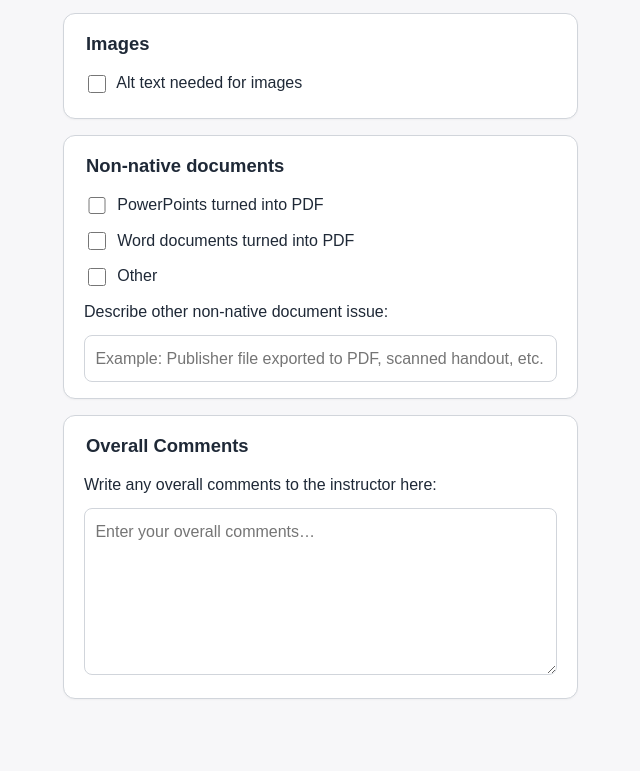
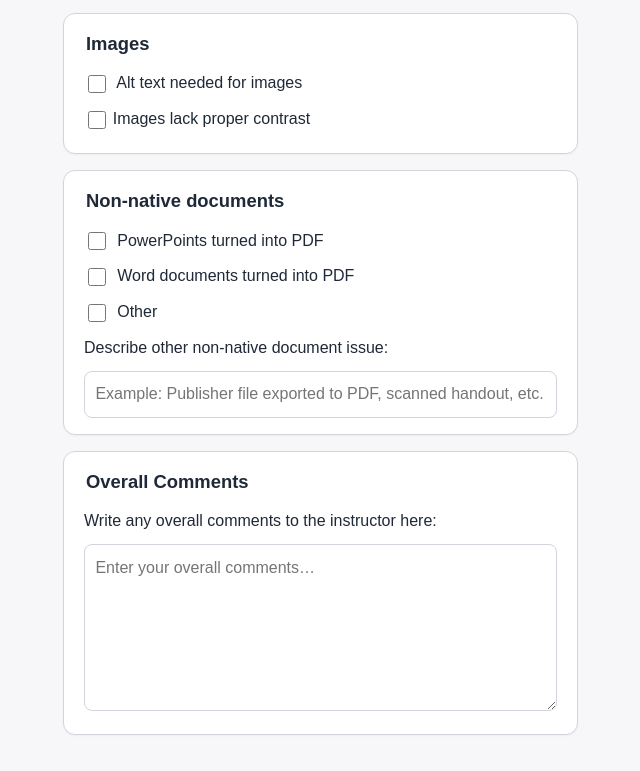
Before and after one commit to schopie1/schopie1.github.io, a plain HTML site: page a11y-review-sheet.html in a window 1280 px wide. Shown: the part 1248-2019 px from the top of the page, without its empty margins (52-692 px from the left). Before the commit the page ends 1983 px from the top, so only its background shows below. Drawn offline with Linux system fonts and the light colour scheme.

Commit message:
Add checkbox for image contrast in accessibility review

```diff
--- a/a11y-review-sheet.html
+++ b/a11y-review-sheet.html
@@ -65,6 +65,7 @@
         <fieldset>
           <legend>Images</legend>
           <label><input type="checkbox" data-category="Images" data-key="image-alt-text"> Alt text needed for images</label>
+          <label><input type="checkbox" data-category="Images" data-key="image-contrast">Images lack proper contrast </label>
         </fieldset>
       </section>
 
```
